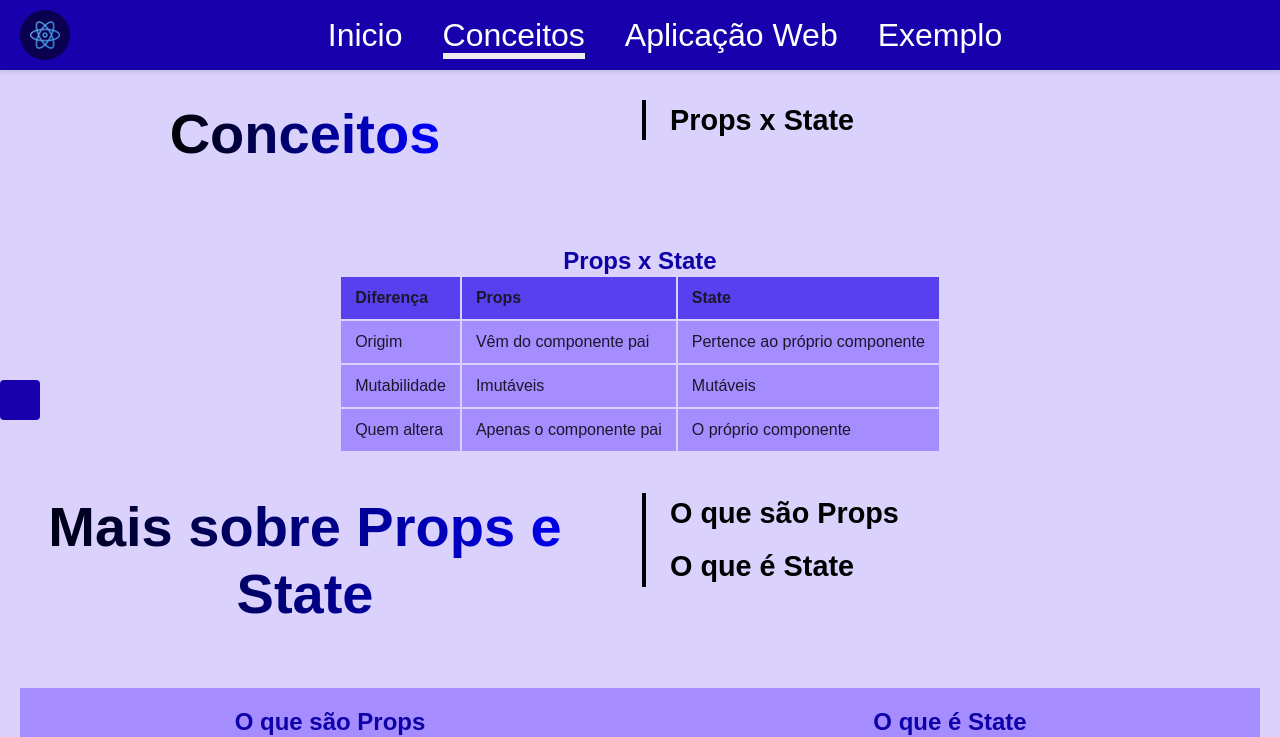
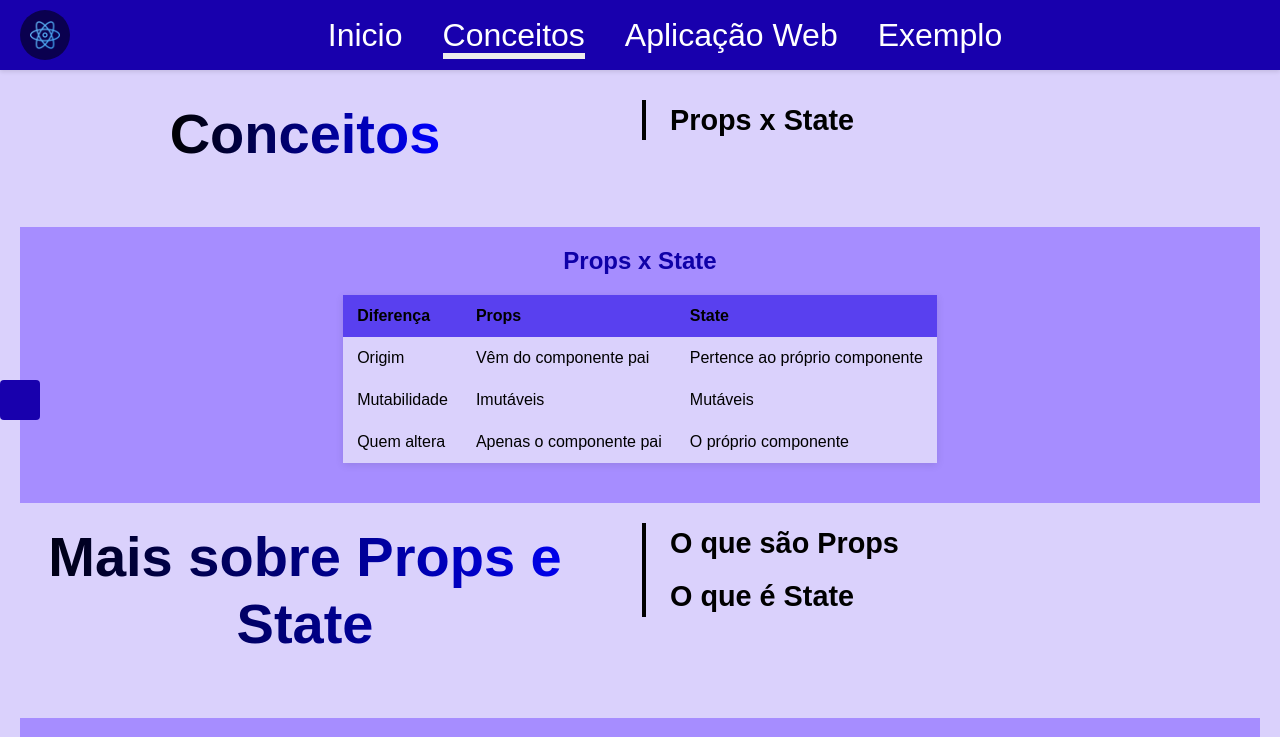
Before and after one commit to SouzaCleber98/trabalho-Prog-WEB, a React (Vite) app: page /concepts in a window 1280 px wide. Shown: the top 737 px of the page. Built offline with nearby package versions, Linux system fonts and the light colour scheme; a web font is replaced by a local one.

Commit message:
style: update InfoBlock and InfoSection styles for improved layout and consistency

```diff
--- a/src/components/layout/MainContent/InfoBlock.css
+++ b/src/components/layout/MainContent/InfoBlock.css
@@ -3,7 +3,6 @@
   flex: 1;
   flex-direction: column;
   align-items: center;
-  color: rgb(var(--secondary-text-color));
 }
 
 .info-title {
@@ -15,13 +14,20 @@
 
 .info-content {
   display: flex;
+  flex-wrap: wrap;
 }
 
 .info-content p {
   font-size: 1.25rem;
   font-weight: 900;
 }
-
+/* tabelas */
+.info-content table {
+  border-collapse: collapse;
+  width: 100%;
+  margin: 20px 0;
+  box-shadow: 0 2px 8px rgba(0, 0, 0, 0.1);
+}
 /* Cabeçalho */
 .info-content thead th {
   background: rgb(var(--primary-table-color));
@@ -33,7 +39,7 @@
 .info-content tbody td {
   padding: 12px 14px;
   vertical-align: middle;
-  background-color: rgb(var(--primary-support-color));
+  background-color: rgb(var(--background-color));
 }
 
 .info-content img {
@@ -49,7 +55,7 @@ form {
   flex: 1;
   width: 900px;
   display: flex;
-  flex-direction: row;
+  flex-direction: column;
   flex-wrap: wrap;
   background-color: rgb(var(--background-color));
   padding: 24px;
--- a/src/components/layout/MainContent/InfoSection.css
+++ b/src/components/layout/MainContent/InfoSection.css
@@ -9,7 +9,7 @@
 }
 
 .info-section:has(table) {
-  background-color: transparent;
+  flex-direction: column;
 }
 
 .info-section:has(form) {
@@ -19,6 +19,7 @@
 /* Responsividade */
 @media (max-width: 768px) {
   .info-section {
+    overflow: scroll;
     flex-direction: column;
     align-items: center;
     gap: 20px;
```
